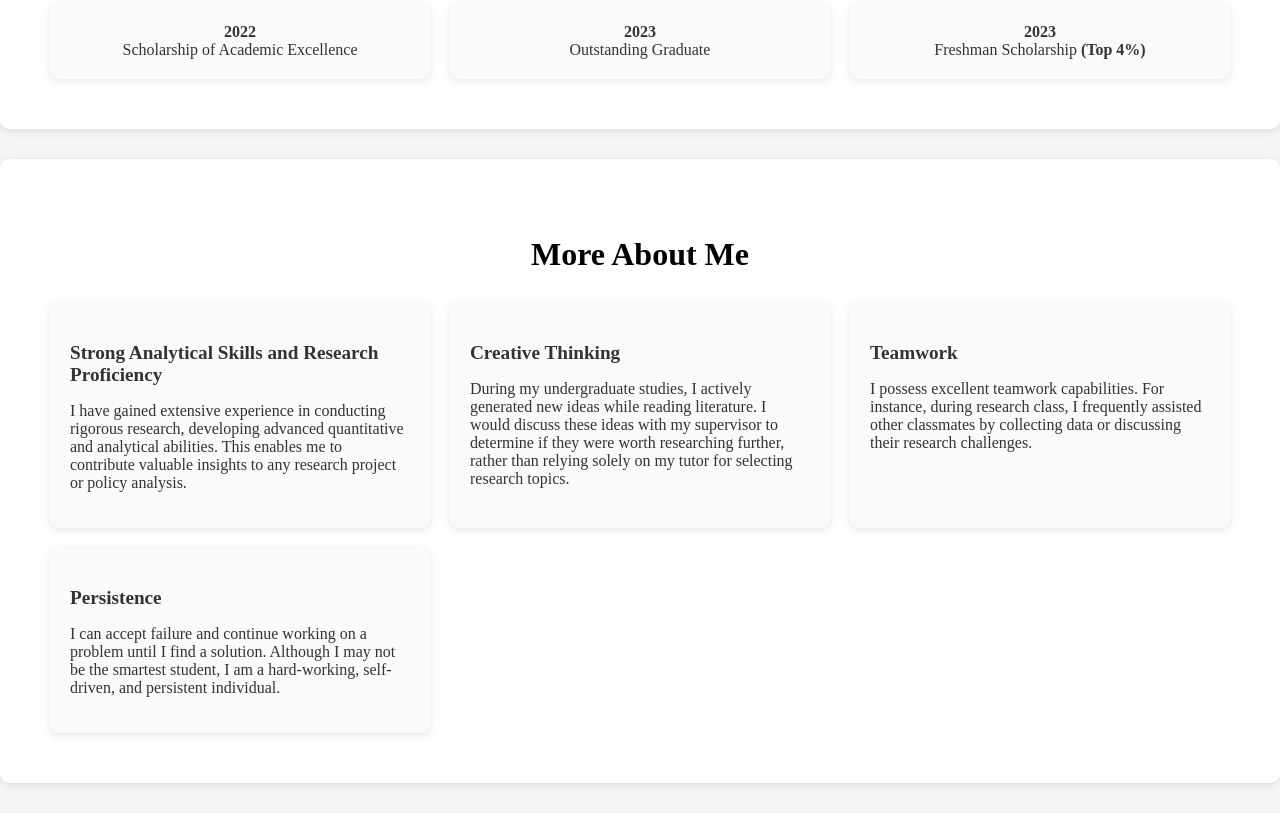
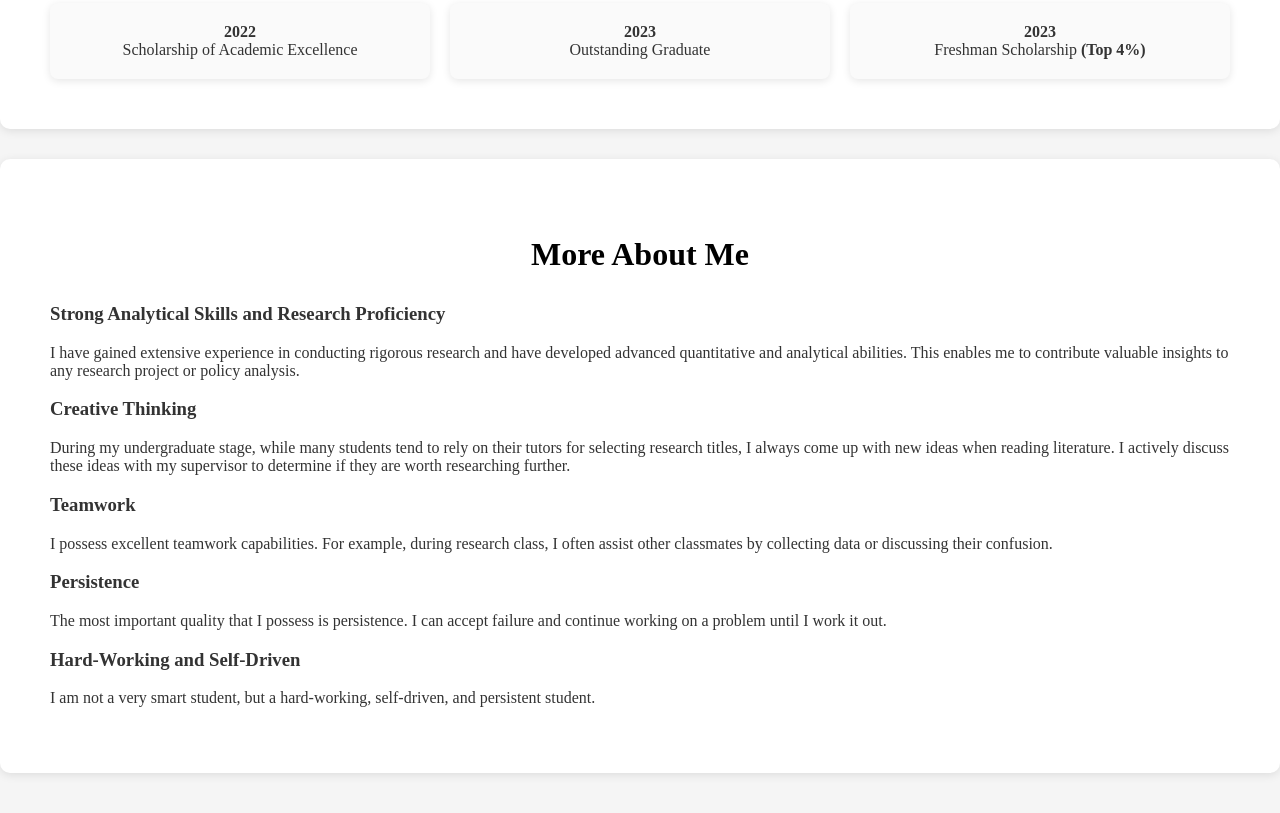
Before and after one commit to MightyTAL/trytry, a plain HTML site: page index.html in a window 1280 px wide. Shown: the part 3324-4137 px from the top of the page. Drawn offline with Linux system fonts and the light colour scheme.

Commit message:
Update index.html

```diff
--- a/index.html
+++ b/index.html
@@ -188,25 +188,56 @@
     <!-- More About Me Section -->
     <section id="more-about-me" class="chanel-section">
         <h2>More About Me</h2>
-        <div class="more-about-me-grid">
-            <div class="more-about-me-item">
-                <h3>Strong Analytical Skills and Research Proficiency</h3>
-                <p>I have gained extensive experience in conducting rigorous research, developing advanced quantitative and analytical abilities. This enables me to contribute valuable insights to any research project or policy analysis.</p>
-            </div>
-            <div class="more-about-me-item">
-                <h3>Creative Thinking</h3>
-                <p>During my undergraduate studies, I actively generated new ideas while reading literature. I would discuss these ideas with my supervisor to determine if they were worth researching further, rather than relying solely on my tutor for selecting research topics.</p>
-            </div>
-            <div class="more-about-me-item">
-                <h3>Teamwork</h3>
-                <p>I possess excellent teamwork capabilities. For instance, during research class, I frequently assisted other classmates by collecting data or discussing their research challenges.</p>
-            </div>
-            <div class="more-about-me-item">
-                <h3>Persistence</h3>
-                <p>I can accept failure and continue working on a problem until I find a solution. Although I may not be the smartest student, I am a hard-working, self-driven, and persistent individual.</p>
-            </div>
+    <!-- More About Me Item 1 -->
+    <div class="about-item">
+        <h3 class="about-title" onclick="toggleContent('about1')">
+            Strong Analytical Skills and Research Proficiency
+        </h3>
+        <div id="about1" class="about-content">
+            <p>I have gained extensive experience in conducting rigorous research and have developed advanced quantitative and analytical abilities. This enables me to contribute valuable insights to any research project or policy analysis.</p>
         </div>
-    </section>
+    </div>
+
+    <!-- More About Me Item 2 -->
+    <div class="about-item">
+        <h3 class="about-title" onclick="toggleContent('about2')">
+            Creative Thinking
+        </h3>
+        <div id="about2" class="about-content">
+            <p>During my undergraduate stage, while many students tend to rely on their tutors for selecting research titles, I always come up with new ideas when reading literature. I actively discuss these ideas with my supervisor to determine if they are worth researching further.</p>
+        </div>
+    </div>
+
+    <!-- More About Me Item 3 -->
+    <div class="about-item">
+        <h3 class="about-title" onclick="toggleContent('about3')">
+            Teamwork
+        </h3>
+        <div id="about3" class="about-content">
+            <p>I possess excellent teamwork capabilities. For example, during research class, I often assist other classmates by collecting data or discussing their confusion.</p>
+        </div>
+    </div>
+
+    <!-- More About Me Item 4 -->
+    <div class="about-item">
+        <h3 class="about-title" onclick="toggleContent('about4')">
+            Persistence
+        </h3>
+        <div id="about4" class="about-content">
+            <p>The most important quality that I possess is persistence. I can accept failure and continue working on a problem until I work it out.</p>
+        </div>
+    </div>
+
+    <!-- More About Me Item 5 -->
+    <div class="about-item">
+        <h3 class="about-title" onclick="toggleContent('about5')">
+            Hard-Working and Self-Driven
+        </h3>
+        <div id="about5" class="about-content">
+            <p>I am not a very smart student, but a hard-working, self-driven, and persistent student.</p>
+        </div>
+    </div>
+</section>
 
 </body>
 
```
